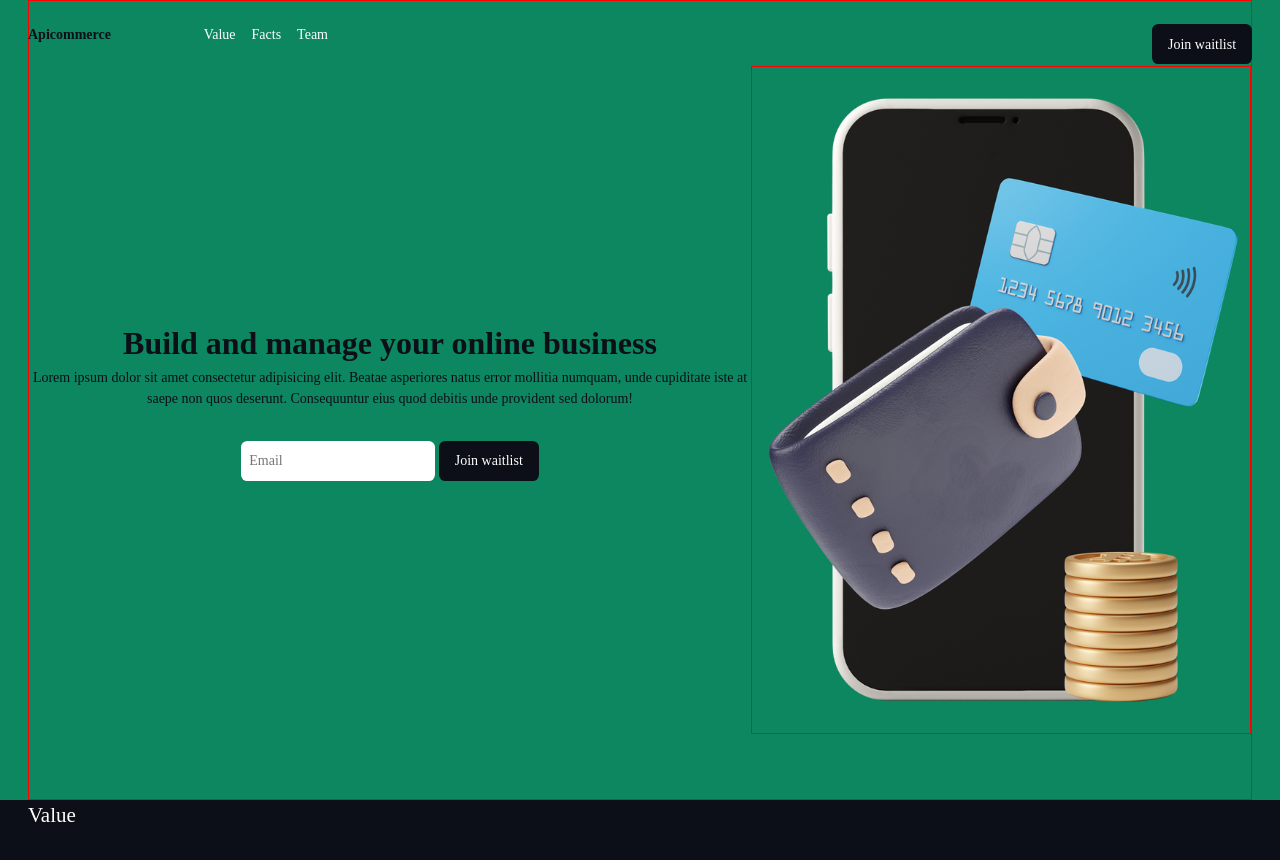
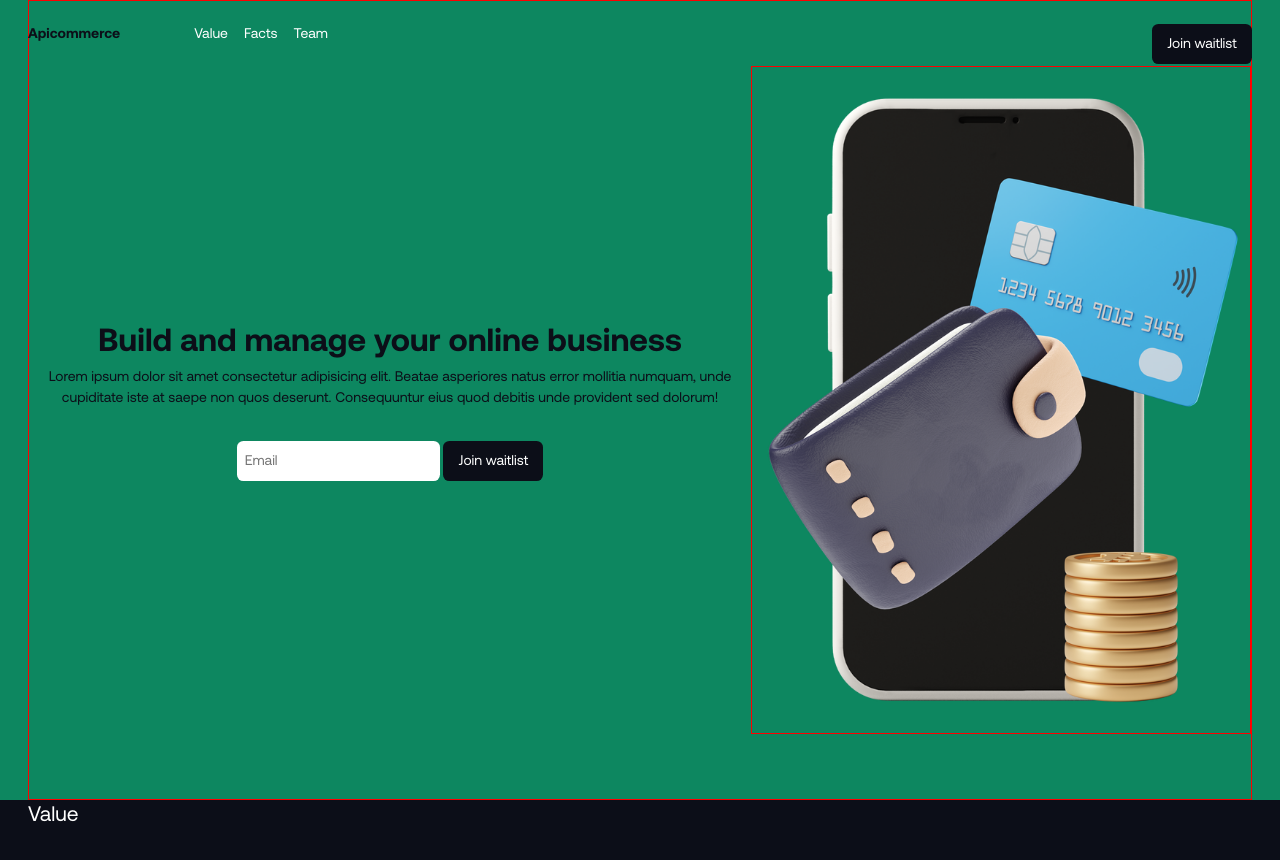
Before and after one commit to Omarookolosio94/waitlist, a website: page index.html in a window 1280 px wide. Shown: the top 860 px of the page. Drawn offline with Linux system fonts and the light colour scheme; the site is published under a folder, as on GitHub Pages, so addresses that start at the root find nothing.

Commit message:
changes url for fonts

```diff
--- a/assets/css/index.css
+++ b/assets/css/index.css
@@ -1,18 +1,18 @@
 @font-face {
   font-family: AeonikWeb;
-  src: url(/assets/fonts/aeonik-regular.woff) format("woff");
+  src: url(../fonts/aeonik-regular.woff) format("woff");
   font-weight: 400;
   font-style: normal;
 }
 @font-face {
   font-family: AeonikWeb;
-  src: url(/assets/fonts/aeonik-medium.woff) format("woff");
+  src: url(../fonts/aeonik-medium.woff) format("woff");
   font-weight: 500;
   font-style: normal;
 }
 @font-face {
   font-family: AeonikWeb;
-  src: url(/assets/fonts/aeonik-bold.woff) format("woff");
+  src: url(../fonts/aeonik-bold.woff) format("woff");
   font-weight: 600;
   font-style: normal;
 }
```
